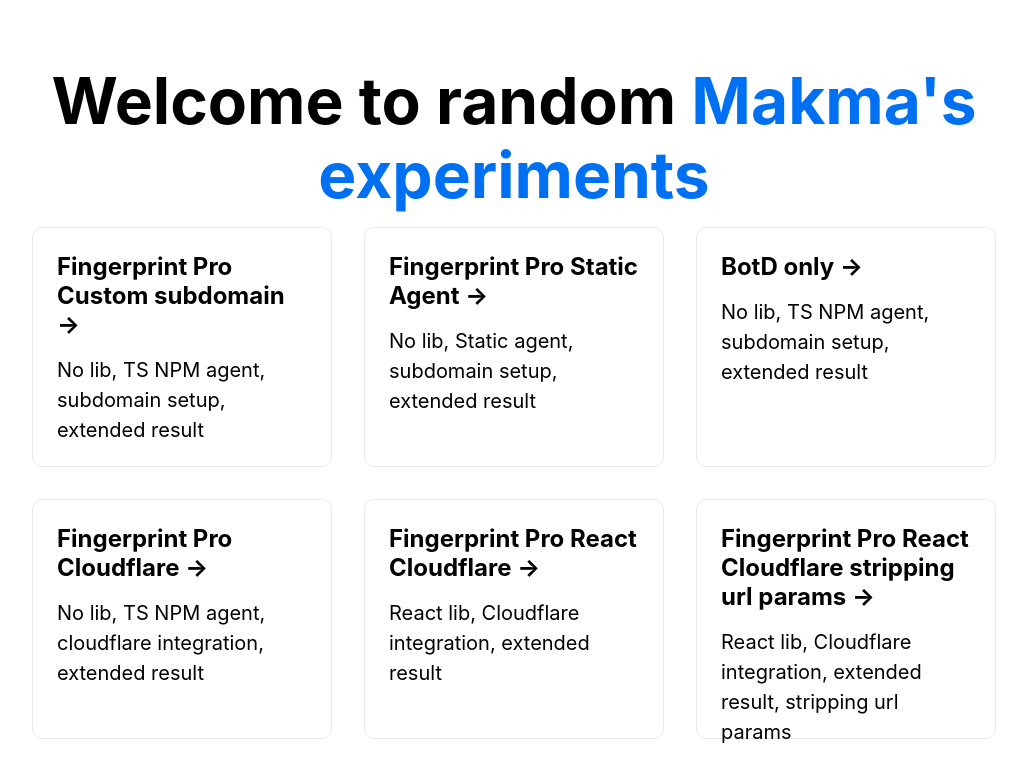
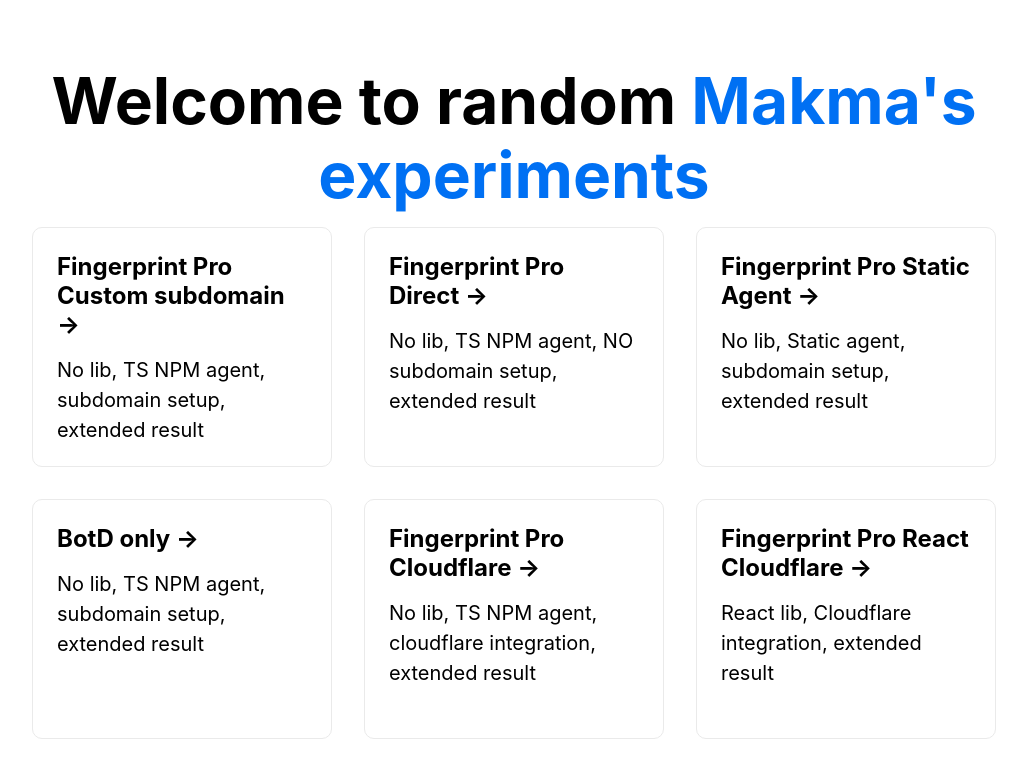
Before and after one commit to makma/experiments.martinmakarsky.com, a Next.js app: page / in a window 1280 px wide. Shown: the top 770 px of the page, without its empty margins (126-1153 px from the left). Built offline with nearby package versions, Linux system fonts and the light colour scheme.

Commit message:
feat: distinguish between subdomain setup and direct with no SDK

```diff
--- a/pages/index.tsx
+++ b/pages/index.tsx
@@ -21,9 +21,20 @@
           </h1>
 
           <div className={styles.grid}>
-            <Link className={styles.card} href="/fingerprint-pro-and-botd">
+            <Link
+              className={styles.card}
+              href="/fingerprint-pro-and-botd-subdomain"
+            >
               <h2>Fingerprint Pro Custom subdomain &rarr;</h2>
               <p>No lib, TS NPM agent, subdomain setup, extended result</p>
+            </Link>
+
+            <Link
+              className={styles.card}
+              href="/fingerprint-pro-and-botd-direct"
+            >
+              <h2>Fingerprint Pro Direct &rarr;</h2>
+              <p>No lib, TS NPM agent, NO subdomain setup, extended result</p>
             </Link>
 
             <Link
```
Also changed, not shown: pages/fingerprint-pro-and-botd-direct.tsx (renamed from pages/fingerprint-pro-and-botd.tsx, +2 -6 lines), pages/fingerprint-pro-and-botd-subdomain.tsx (added, +33 -0 lines).
